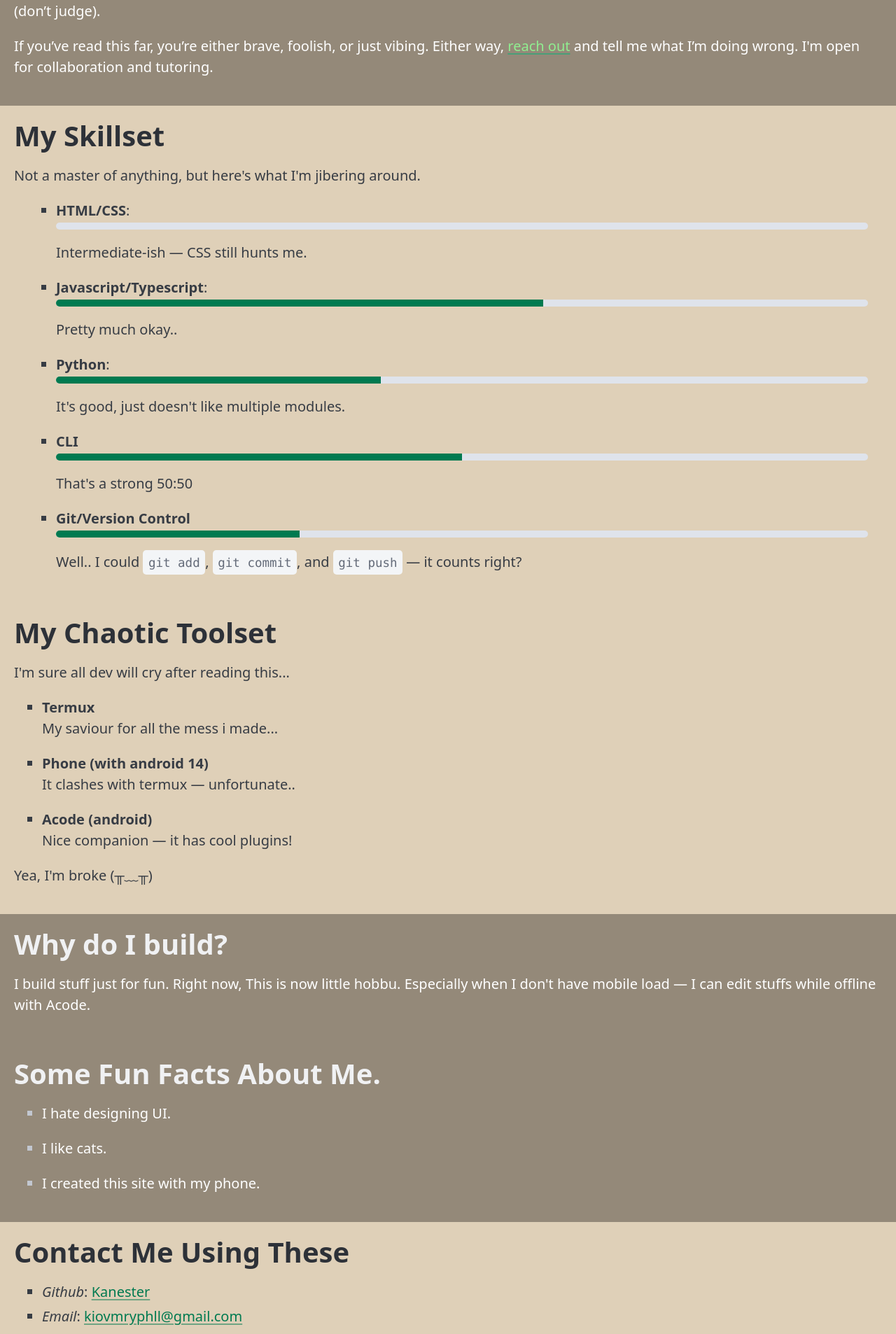
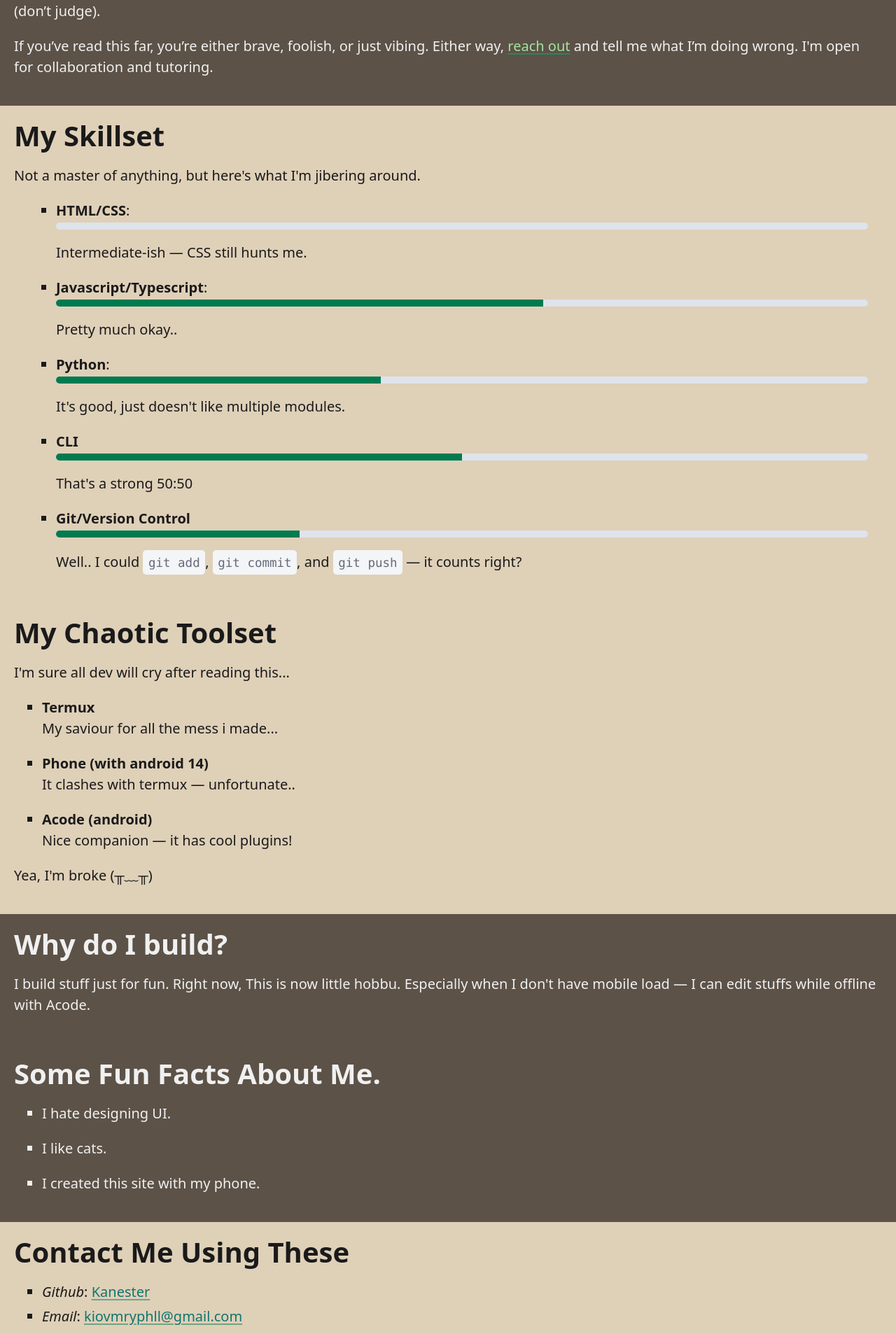
Before and after one commit to Kanester/portfolio, a SvelteKit app: page / in a window 1280 px wide. Shown: the part 984-2890 px from the top of the page at 70% size. Built offline with nearby package versions, Linux system fonts and the light colour scheme.

Commit message:
--no-message

```diff
--- a/src/routes/+page.svelte
+++ b/src/routes/+page.svelte
@@ -2,7 +2,7 @@
 <section class="bg-primary container-fluid" data-theme="dark">
   <div class="grid gap-md">
     <hgroup>
-      <h1 style="text-align: center">Hi y'all! I'm <abbr data-tooltip="Call me Kiö or Kanester">KnxTr</abbr>.</h1>
+      <h1 style="text-align: center">Hi y'all! I'm <abbr data-tooltip="Call me Kiö or Kanester" aria-label="Call me Kiö or Kanester">KnxTr</abbr>.</h1>
       <p>
         A builder of lots of weird stuff on the web, sometimes on CLI; yet they
         work—somehow.. (&#x2060;&#x665;&#x2060;&#x21BC;&#x2060;_&#x2060;&#x21BC;&#x2060;)
@@ -22,8 +22,8 @@
   </div>
 
   <div class="grid gap-sm">
-    <a role="button" href="blog">Blog</a>
-    <a role="button" href="projects">Projects</a>
+    <a aria-label="Blog Button" role="button" href="blog">Blog</a>
+    <a aria-label="Project Button" role="button" href="projects">Projects</a>
   </div>
 </section>
 
@@ -37,7 +37,7 @@
 <section class="bg-secondary container-fluid" id="about" data-theme="dark">
   <h1>About Me!</h1>
   <p>
-    Again I'm Kiö — a self-taught programmer who wandered into the chaotic world of the web; yet still — <abbr data-tooltip="Chaotic Supplier of Suffering">CSS</abbr> is throwing a lot of tantrum...
+    Again I'm Kiö — a self-taught programmer who wandered into the chaotic world of the web; yet still — <abbr data-tooltip="Chaotic Supplier of Suffering" aria-label="Chaotic Supplier of Suffering">CSS</abbr> is throwing a lot of tantrum...
   </p>
   <p>
     I build stuff that’s half serious, half chaotic. Everything’s an experiment
@@ -63,27 +63,27 @@
     <ul>
       <li>
         <strong>HTML/CSS</strong>:
-        <progress max="100"/>
+        <progress aria-label="HTML/CSS — It's a Chaotic Hell" max="100" aria-valuemax="100"/>
         <p>Intermediate-ish — CSS still hunts me.</p>
       </li>
       <li>
         <strong>Javascript/Typescript</strong>:
-        <progress value="60" max="100"/>
+        <progress aria-valuenow="60" aria-valuemax="100" value="60" max="100"/>
         <p>Pretty much okay..</p>
       </li>
       <li>
         <strong>Python</strong>:
-        <progress value="40" max="100"/>
+        <progress aria-valuenow="40" aria-valuemax="100" value="40" max="100"/>
         <p>It's good, just doesn't like multiple modules.</p>
       </li>
       <li>
         <strong>CLI</strong>
-        <progress value="50" max="100"/>
+        <progress aria-valuemax="100" aria-valuenow="50" value="50" max="100"/>
         <p>That's a strong 50:50</p>
       </li>
       <li>
         <strong>Git/Version Control</strong>
-        <progress value="30" max="100"/>
+        <progress aria-valuenow="30" aria-valuemax="100" value="30" max="100"/>
         <p>Well.. I could <code>git add</code>, <code>git commit</code>, and <code>git push</code> — it counts right?</p>
       </li>
     </ul>
--- a/src/styles/global.scss
+++ b/src/styles/global.scss
@@ -6,7 +6,7 @@
 @use './fonts';
 
 $primary: #393e46;
-$secondary: #948979;
+$secondary: #5c5248;
 $tertiary: #dfd0b8;
 $main: #222831;
 
@@ -16,6 +16,7 @@ html {
 
 body {
 	background-color: $main;
+	color: #eaeaea;
 }
 
 section {
@@ -30,17 +31,32 @@ section {
 .bg-secondary {
 	background-color: $secondary;
 
-	p {
-		color: white;
+	p,
+	li,
+	h1,
+	h2,
+	h3,
+	h4,
+	h5,
+	h6 {
+		color: #f0f0f0;
 	}
 
 	a {
-		color: #90ee90;
+		color: #a1e5a1;
 	}
 }
 
 .bg-tertiary {
 	background-color: $tertiary;
+
+	p, li, h1, h2, h3, h4, h5, h6 {
+	  color: #1a1a1a;
+	}
+
+	a {
+	  color: #0f766e;
+	}
 }
 
 .desktop-nav {
```
